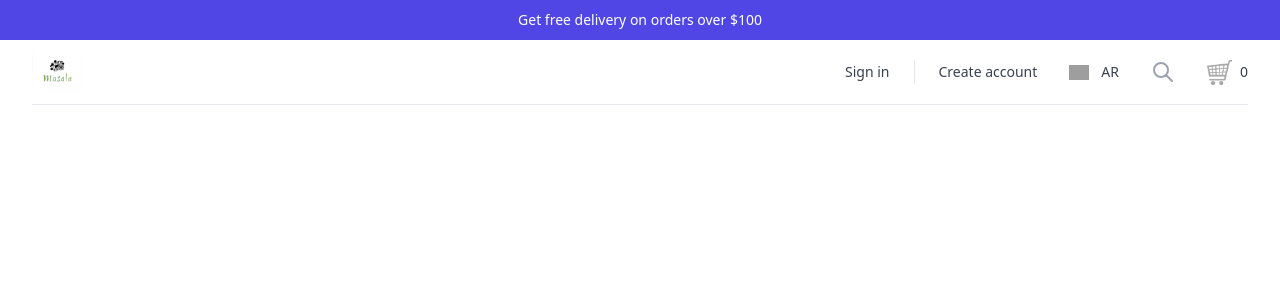
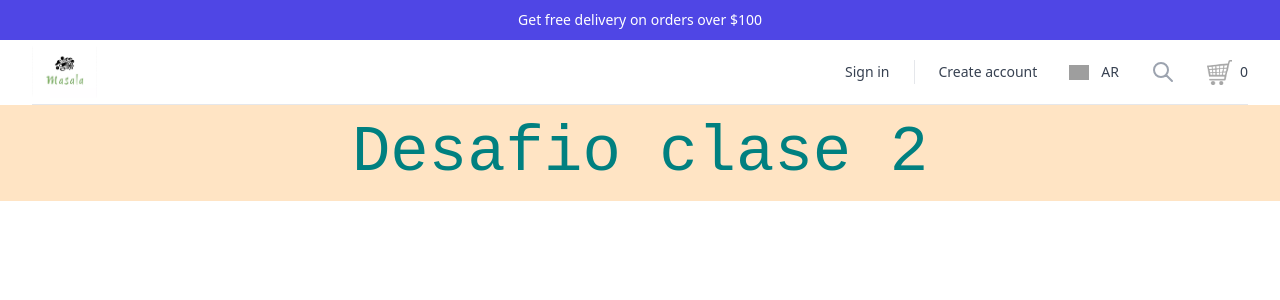
Before and after one commit to D4vid-H/ReactJs, a React (Create React App) app: page / in a window 1280 px wide. Shown: the top 300 px of the page. Built offline with nearby package versions, Linux system fonts and the light colour scheme; grey boxes are pictures that could not be loaded.

Commit message:
Add ItemListContainer & LogoNavBar component

```diff
--- a/src/App.js
+++ b/src/App.js
@@ -1,7 +1,16 @@
+import Navbar from './Components/NavBar';
+import ItemListConatainer from './Components/ItemListContainer'
+
+
 export default function App() {
+
+  const gretens = 'Desafio clase 2'
+
   return (
-    <h1 className="text-3xl font-bold underline">
-      Hello world!
-    </h1>
+    <>
+      <Navbar />
+      <ItemListConatainer gretens={gretens} />
+    </>
+
   )
 }
--- a/src/Components/CartWidget.js
+++ b/src/Components/CartWidget.js
@@ -1,5 +1,5 @@
 import changuito from '../img/changuito.png'
-import '../Css/CartWidget.css'
+import './CartWidget.css'
 
 function CartWidget(){
 
--- /dev/null
+++ b/src/Components/ItemListContainer.css
@@ -0,0 +1,13 @@
+.itemList{
+display: flex;
+background-color: bisque;
+justify-content: center;
+}
+
+.itemListContent{
+color: teal;
+font-size: 4rem;
+font-family: 'Courier New', Courier, monospace;
+text-align: center;
+
+}
--- a/src/Components/ItemListContainer.js
+++ b/src/Components/ItemListContainer.js
@@ -0,0 +1,14 @@
+import './ItemListContainer.css'
+
+function ItemListContainer(props) {
+
+return(
+        <div className='itemList'>
+           <p className='itemListContent'>{props.gretens}</p>
+        </div>
+
+);
+
+}
+
+export default ItemListContainer
--- /dev/null
+++ b/src/Components/LogoNavBar.css
@@ -0,0 +1,10 @@
+.logoNavBarContain{
+display: flex;
+width: 65px;
+height: 65px;
+box-sizing: border-box;
+}
+
+.logoNavBar{
+object-fit: contain;
+}
--- /dev/null
+++ b/src/Components/LogoNavBar.js
@@ -0,0 +1,14 @@
+import marca2 from '../img/marca2.webp'
+import  './LogoNavBar.css'
+
+function LogoNavBar(){
+
+    return(
+        <div className='logoNavBarContain'>
+            <img className='logoNavBar' src={marca2} />
+        </div>
+    );
+
+}
+
+export default LogoNavBar
--- a/src/Components/NavBar.js
+++ b/src/Components/NavBar.js
@@ -18,9 +18,9 @@ import { Fragment, useState } from 'react'
 import { Dialog, Popover, Tab, Transition } from '@headlessui/react'
 import { MenuIcon, SearchIcon, ShoppingBagIcon, XIcon } from '@heroicons/react/outline'
 import CartWidget from './CartWidget'
-import marca2 from '../img/marca2.webp'
+import LogoNavBar from './LogoNavBar'
 
-const navigation = {
+/* const navigation = {
   categories: [
     {
       id: 'women',
@@ -80,7 +80,7 @@ const navigation = {
         },
       ],
     },
-    /* {
+    {
       id: 'men',
       name: 'Men',
       featured: [
@@ -135,17 +135,17 @@ const navigation = {
           ],
         },
       ],
-    }, */
+    },
   ],
   pages: [
     { name: 'Company', href: '#' },
     { name: 'Stores', href: '#' },
   ],
-}
+} */
 
-function classNames(...classes) {
+/* function classNames(...classes) {
   return classes.filter(Boolean).join(' ')
-}
+} */
 
 export default function Navbar() {
   const [open, setOpen] = useState(false)
@@ -277,11 +277,11 @@ export default function Navbar() {
               <div className="border-t border-gray-200 py-6 px-4">
                 <a href="#" className="-m-2 p-2 flex items-center">
                   <img
-                    src="https://tailwindui.com/img/flags/flag-canada.svg"
+                    src="https://purecatamphetamine.github.io/country-flag-icons/3x2/AR.svg"
                     alt=""
                     className="w-5 h-auto block flex-shrink-0"
                   />
-                  <span className="ml-3 block text-base font-medium text-gray-900">CAD</span>
+                  <span className="ml-3 block text-base font-medium text-gray-900">AR</span>
                   <span className="sr-only">, change currency</span>
                 </a>
               </div>
@@ -311,12 +311,7 @@ export default function Navbar() {
               <div className="ml-4 flex lg:ml-0">
                 <a href="#">
                   <span className="sr-only">Workflow</span>
-                  <img
-                    className="h-10 w-auto"
-                    src={marca2}
-                    alt="logo de Masala"
-                    pointer="none"
-                  />
+                  <LogoNavBar />
                 </a>
               </div>
 
--- a/src/index.js
+++ b/src/index.js
@@ -2,11 +2,11 @@ import React from 'react';
 import ReactDOM from 'react-dom';
 import './index.css';
 import App from './App';
-import Navbar from './Components/NavBar';
+
 
 ReactDOM.render(
   <React.StrictMode>
-    <Navbar />
+    <App />
   </React.StrictMode>,
   document.getElementById('root')
 );
```
Also changed, not shown: src/Components/CartWidget.css (renamed from src/Css/CartWidget.css).
